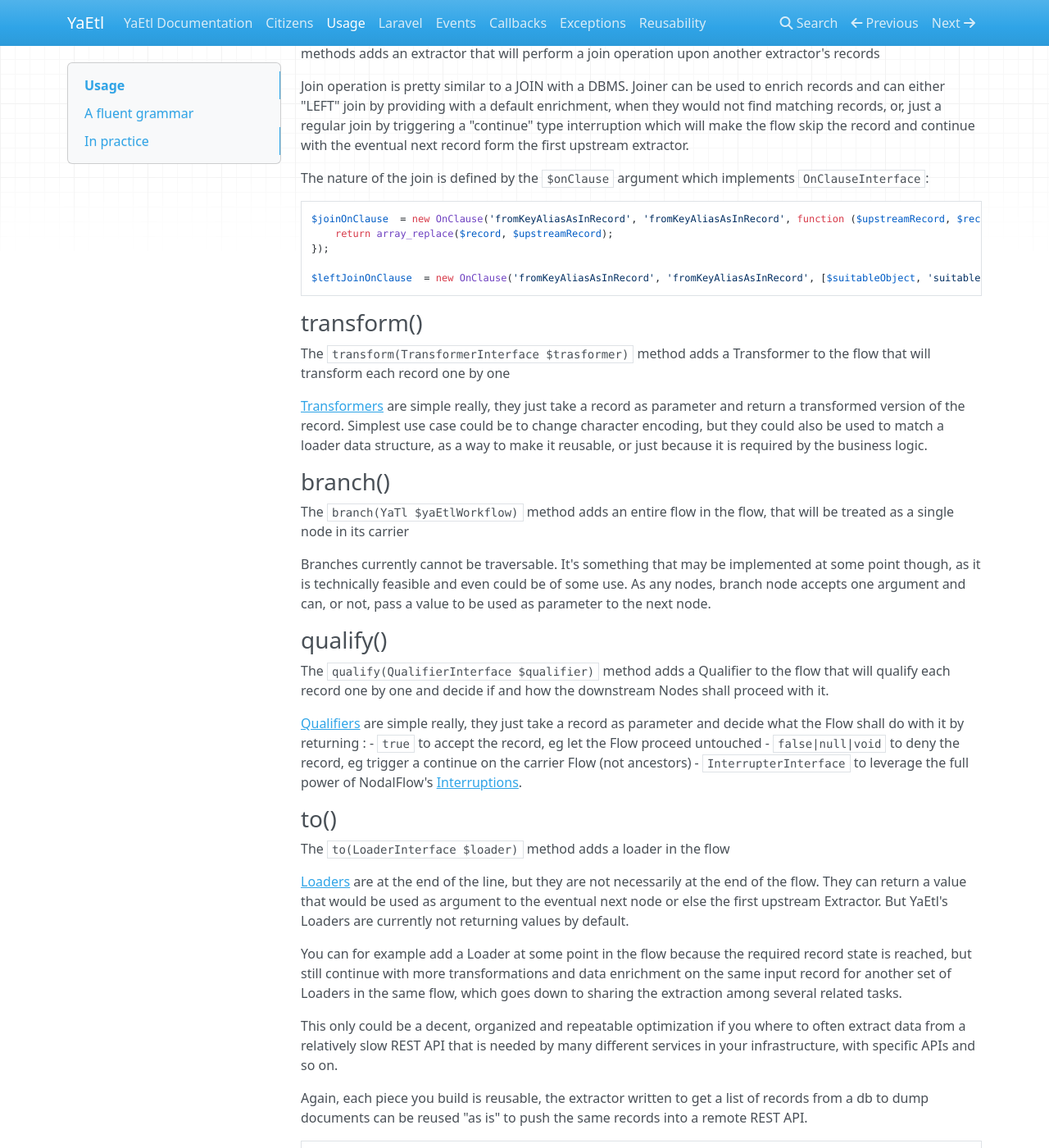
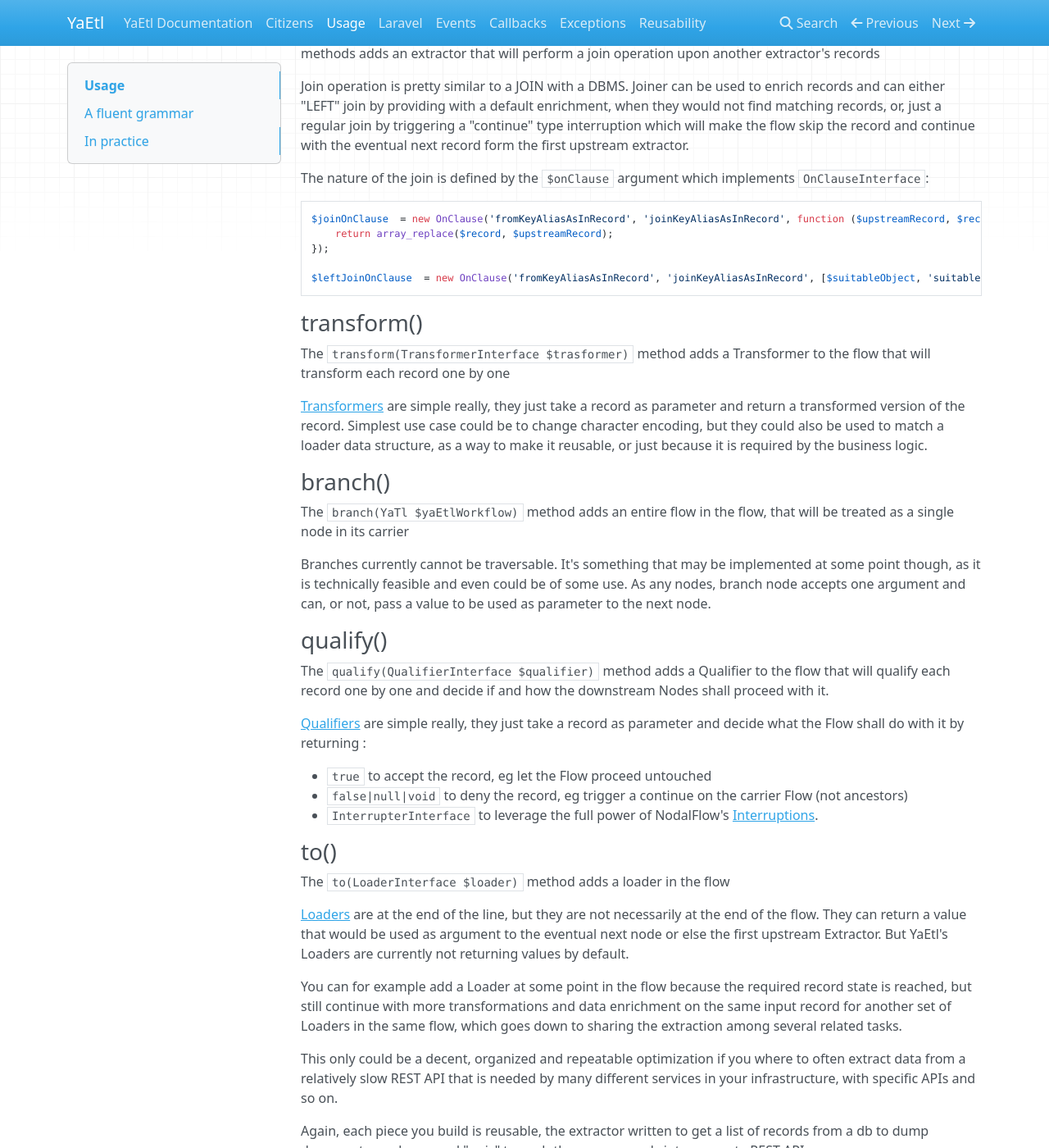
Before and after one commit to fab2s/YaEtl, an MkDocs documentation site: the page built from docs/usage.md, in a window 1280 px wide and 1400 px high, scrolled down 739 px. Shown: the whole window at 82% size. Built offline with MkDocs 1.6.1, drawn with Linux system fonts in a browser that asks for light colours; nearby versions of some CDN libraries; old or Windows-style settings are respelled for this version of MkDocs.

Commit message:
doc typos

````diff
--- a/docs/usage.md
+++ b/docs/usage.md
@@ -25,11 +25,11 @@ Join operation is pretty similar to a JOIN with a DBMS. Joiner can be used to en
 The nature of the join is defined by the `$onClause` argument which implements `OnClauseInterface`:
 
 ```php
-$joinOnClause  = new OnClause('fromKeyAliasAsInRecord', 'fromKeyAliasAsInRecord', function ($upstreamRecord, $record) {
+$joinOnClause  = new OnClause('fromKeyAliasAsInRecord', 'joinKeyAliasAsInRecord', function ($upstreamRecord, $record) {
     return array_replace($record, $upstreamRecord);
 });
 
-$leftJoinOnClause  = new OnClause('fromKeyAliasAsInRecord', 'fromKeyAliasAsInRecord', [$suitableObject, 'suitableMethod], $defaultRecord);
+$leftJoinOnClause  = new OnClause('fromKeyAliasAsInRecord', 'joinKeyAliasAsInRecord', [$suitableObject, 'suitableMethod], $defaultRecord);
 ```
 
 ### transform()
@@ -49,6 +49,7 @@ Branches currently cannot be traversable. It's something that may be implemented
 The `qualify(QualifierInterface $qualifier)` method adds a Qualifier to the flow that will qualify each record one by one and decide if and how the downstream Nodes shall proceed with it.
 
 [Qualifiers](usage.md#qualifiers) are simple really, they just take a record as parameter and decide what the Flow shall do with it by returning :
+
 - `true` to accept the record, eg let the Flow proceed untouched
 - `false|null|void` to deny the record, eg trigger a continue on the carrier Flow (not ancestors)
 - `InterrupterInterface` to leverage the full power of NodalFlow's [Interruptions](https://github.com/fab2s/NodalFlow/blob/master/docs/interruptions.md).
````
Also changed, not shown: README.md (+1 -0 lines), docs/citizens.md (+2 -2 lines), docs/index.md (+1 -0 lines).
